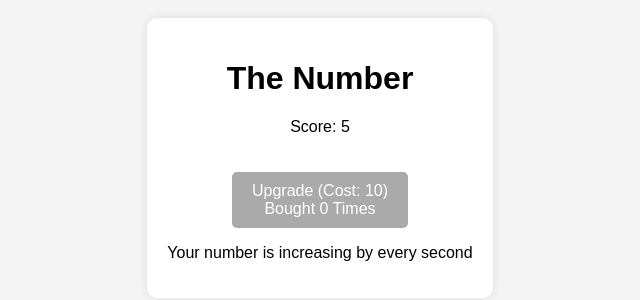
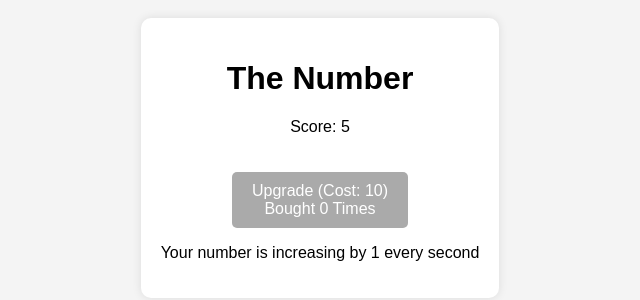
Before and after one commit to matfat55/The-Number, a plain HTML site: page index.html in a window 1280 px wide. Shown: the part 242-542 px from the top of the page, 320-960 px from the left. Drawn offline with Linux system fonts and the light colour scheme.

Commit message:
maybe that will work

```diff
--- a/index.html
+++ b/index.html
@@ -13,7 +13,7 @@
       <button id="upgrade-btn">
         Upgrade (Cost: <span id="upgrade-cost">10</span>) <br> Bought <span id="times-bought">0</span> Times
       </button>
-      <p>Your number is increasing by <span id="increment-value">every second</span></p>
+      <p>Your number is increasing by <span id="increment-value">1 every second</span></p>
     </div>
     <script src="script.js"></script>
   </body>
```
